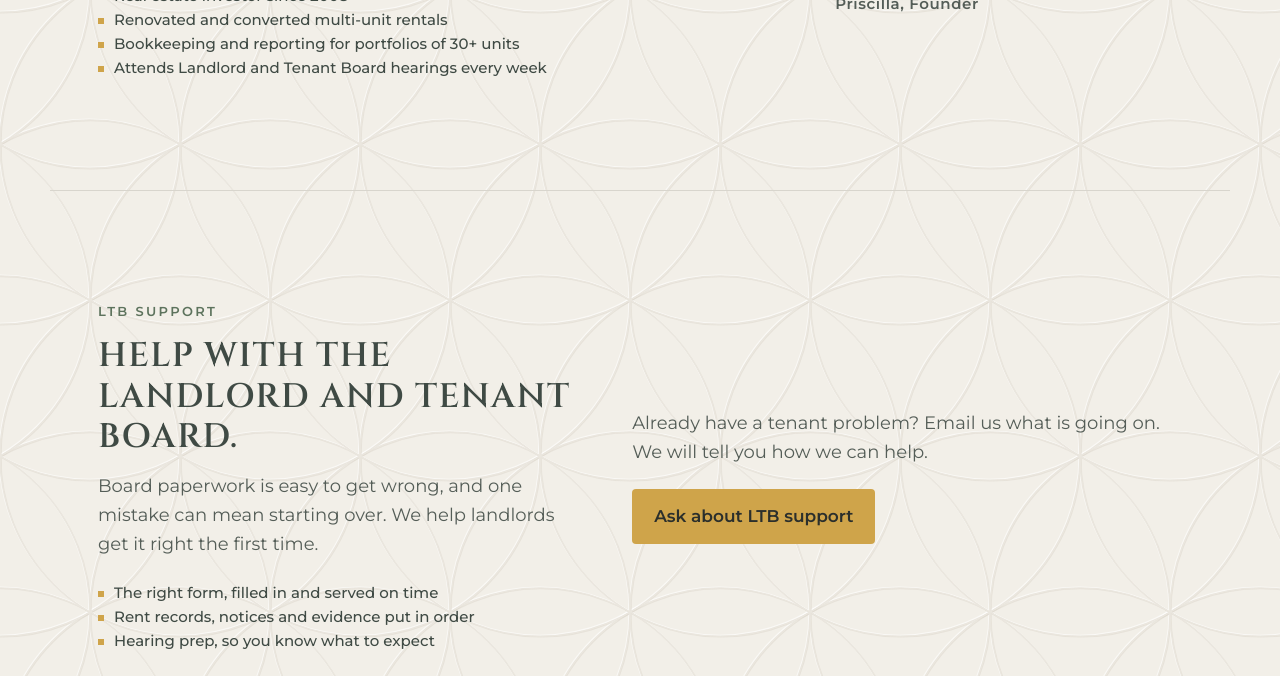
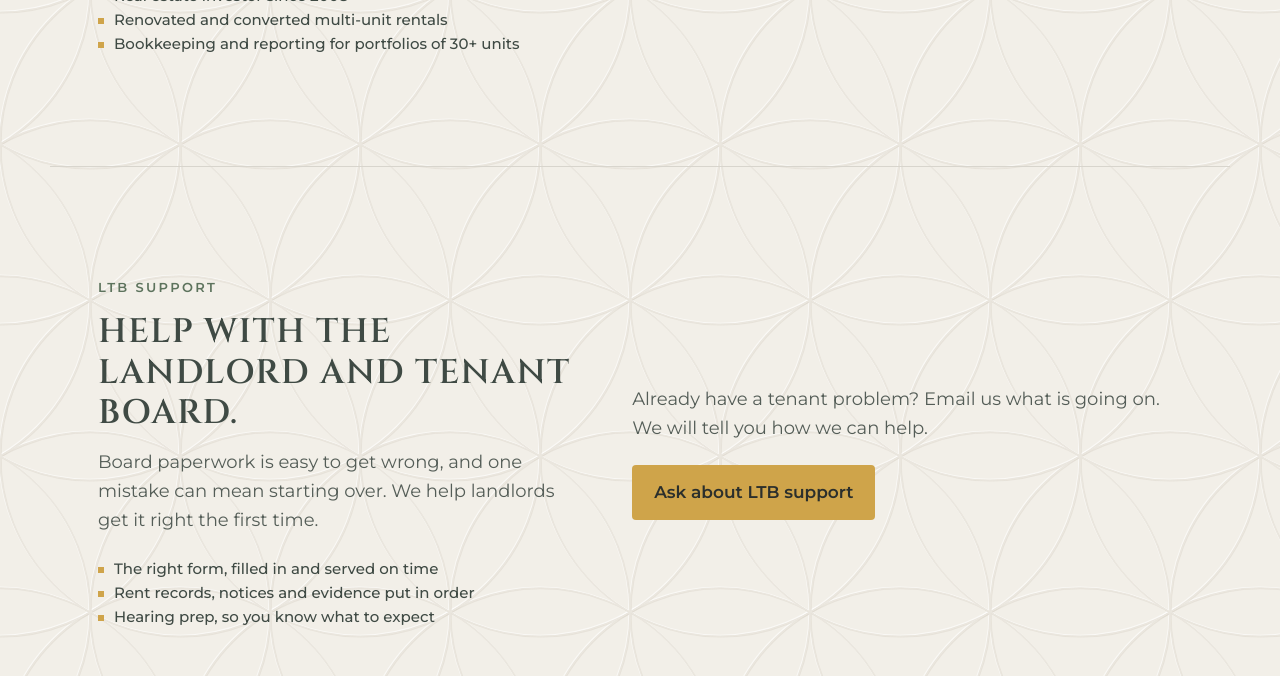
Before and after one commit to PrimeFoldTools/renu-site, a plain HTML site: page index.html in a window 1280 px wide. Shown: the part 6091-6767 px from the top of the page. Drawn offline with Linux system fonts and the light colour scheme.

Commit message:
Remove weekly-hearings line (Pea's call) from page, llms.txt, share image
Co-Authored-By: Claude Opus 5.5 <noreply@anthropic.com>

```diff
--- a/index.html
+++ b/index.html
@@ -136,7 +136,7 @@ nav a{color:inherit}
   <section class="ch" id="ways"><span class="k">Ways to work with us</span><h2>Placement, management or Board help.</h2><ul class="proof"><li><b>Tenant placement:</b> we find, screen and sign your tenant.</li><li><b>Full management:</b> we run the property for you.</li><li><b>LTB support:</b> we help with Board paperwork and hearing prep.</li></ul><div style="margin-top:22px"><a class="btn" href="#contact">Talk to us about your property</a></div></section>
  </div>
 </div>
-<section class="about" id="priscilla"><div><span class="k">Meet our founder</span><h2>Led by Priscilla.</h2><p>Priscilla founded RENU after years of buying, renovating and renting out her own properties. She sets the standards our team works by: careful screening, clean records and clear, steady communication with owners and tenants.</p><p>She also knows the Landlord and Tenant Board first-hand. She sits in on hearings every week, so our paperwork matches how the Board works today.</p><ul class="proof"><li>Real estate investor since 2008</li><li>Renovated and converted multi-unit rentals</li><li>Bookkeeping and reporting for portfolios of 30+ units</li><li>Attends Landlord and Tenant Board hearings every week</li></ul></div>
+<section class="about" id="priscilla"><div><span class="k">Meet our founder</span><h2>Led by Priscilla.</h2><p>Priscilla founded RENU after years of buying, renovating and renting out her own properties. She sets the standards our team works by: careful screening, clean records and clear, steady communication with owners and tenants.</p><p>She also knows the Landlord and Tenant Board first-hand, so our paperwork matches how the Board works today.</p><ul class="proof"><li>Real estate investor since 2008</li><li>Renovated and converted multi-unit rentals</li><li>Bookkeeping and reporting for portfolios of 30+ units</li></ul></div>
  <div class="photos"><figure class="solo"><img class="duo" src="people/team_1.jpg" width="316" height="316" alt="Priscilla, founder of RENU Property Partners" loading="lazy"><figcaption>Priscilla, Founder</figcaption></figure></div></section>
 <section class="about" id="ltb"><div><span class="k">LTB support</span><h2>Help with the Landlord and Tenant Board.</h2><p>Board paperwork is easy to get wrong, and one mistake can mean starting over. We help landlords get it right the first time.</p><ul class="proof"><li>The right form, filled in and served on time</li><li>Rent records, notices and evidence put in order</li><li>Hearing prep, so you know what to expect</li></ul></div>
  <div><p>Already have a tenant problem? Email us what is going on. We will tell you how we can help.</p><a class="btn" href="#contact">Ask about LTB support</a></div></section>
```
Also changed, not shown: llms.txt, og.jpg.
